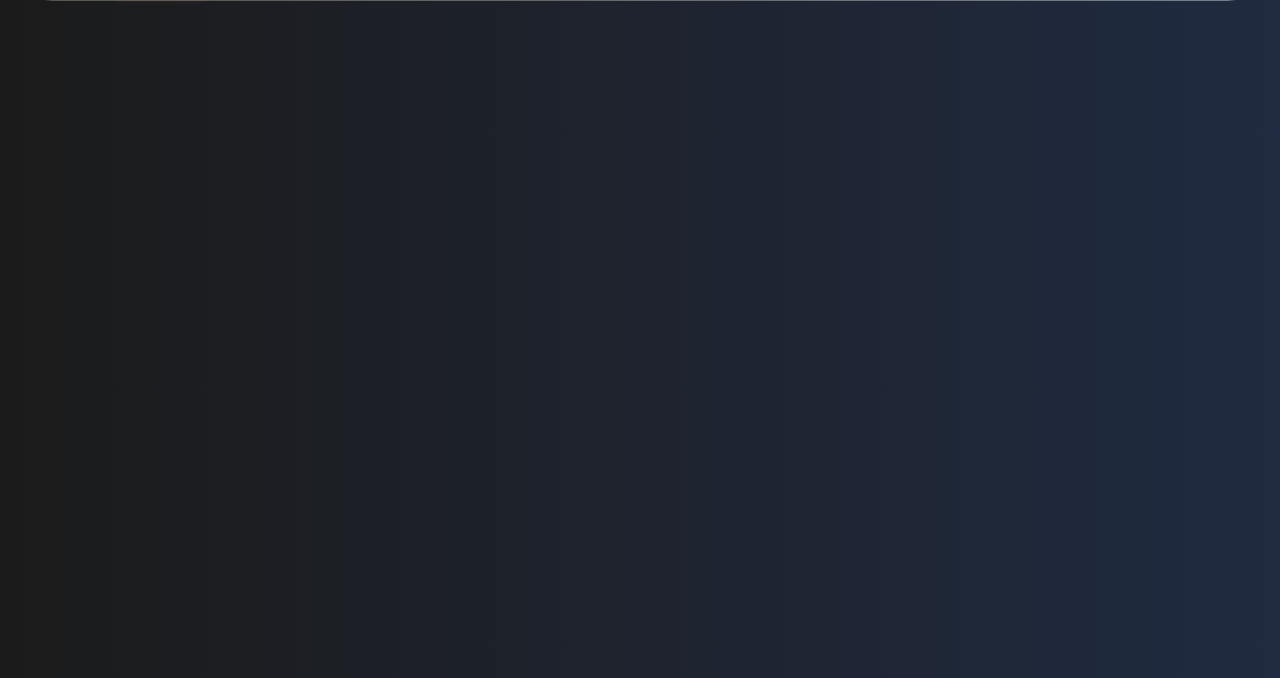
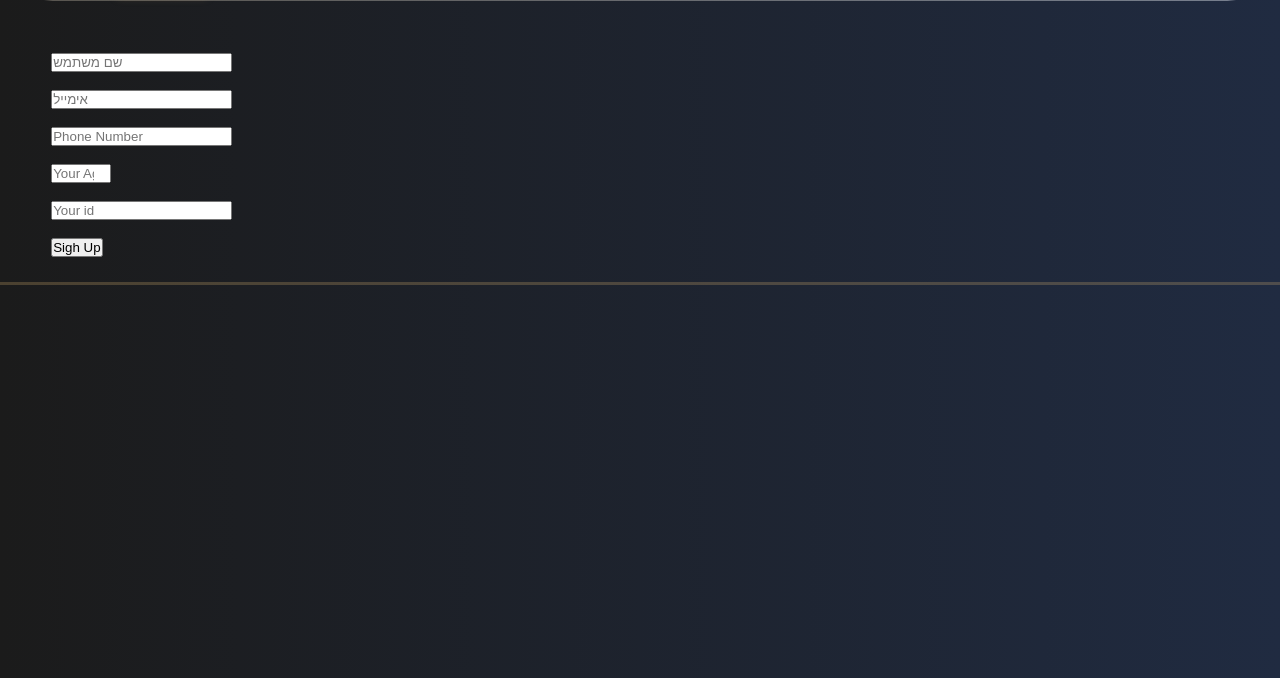
Before and after one commit to guypeleg2010-wq/web_project_peleg_guy, a plain HTML site: page contact.html in a window 1280 px wide. Shown: the part 122-800 px from the top of the page. Drawn offline with Linux system fonts and the light colour scheme.

Commit message:
Task4. Contact form

```diff
--- a/contact.html
+++ b/contact.html
@@ -22,7 +22,26 @@
         <a class="btn" href="https://youtu.be/xvFZjo5PgG0?si=X5YwwtDAgkjUwF-B" target="_blank">Login</a>
     </header>
 
-    <main>
+<main>
+
+    <section class="section_1">
+        <div class="container">
+            <div class="signup_wrap">
+                <form id="myForm">
+                    <input type="text" id="username" placeholder="שם משתמש"><br><br>
+                    <input type="email" id="email" placeholder="אימייל"><br><br>
+                    <input type="tel" id="telephone" placeholder="Phone Number"><br><br>
+                    <input type="number" id="age" placeholder="Your Age" min="0" max="120" step="1"><br><br>
+                    <input type="id" id="id" placeholder="Your id"><br><br>
+                    <button type="button" onclick="verifyuser()" id="sighUpButton">Sigh Up</button>
+                </form>
+
+
+
+            </div>
+        </div>
+    </section>
+
 
     </main>
 
@@ -31,7 +50,7 @@
             <img src="img/footer/instagram.png" alt="instagram" />
             <img src="img/footer/twitter.png" alt="twitter" />
             <img src="img/footer/facebook.png" alt="facebook" />
-            <img src="img/footer/whatsapp.png" alt="whatsapp" />
+            <img src="img/footer/whatsapp.png" alt="whatllsapp" />
             <img src="img/footer/youtube.png" alt="youtube" />
         </div>
 
@@ -49,6 +68,6 @@
             <p id="right">© 2025 My Website. All rights reserved.</p>
         </div>
     </footer>
-
+    <script src="js.js"></script>
 </body>
 </html>
--- a/js.js
+++ b/js.js
@@ -1,9 +1,61 @@
-// JavaScript source code
-function personalname() {
-    let name = prompt('enter your name', "jony sins")
-    console.log(name)
+
+
+function verifyuser() {
+
+        let flag = true
+    let username = document.querySelector('#username').value
+    let email = document.querySelector('#email').value
+    let telephone = document.querySelector('#telephone').value
+    let id = document.querySelector('#id').value
+    let age = Number(document.querySelector('#age').value)
+
+
+    if (age < 18 || age > 120)
+    {
+        alert('גילך לא מתאים!')
+        flag = false
+        return
+    }
+
+    if (id.length != 9)
+    {
+        alert('תעודת זהות שגויה!')
+        flag = false
+        return
+
+    }
+
+    const emailPattern = /^[^\s@]+@[^\s@]+\.[^\s@]+$/;
+    if (!emailPattern.test(email))
+    {
+        alert("כתובת אימייל לא חוקית");
+        flag = false
+        return
+    }
+
+    if (telephone.length != 10)
+    {
+        alert('מספר טלפון לא מזוהה!')
+        flag = false
+        return
+    }
+
+    if (username.length < 5)
+    {
+        alert('אורך שם משתמש חייב להיות גדול מ-5!')
+        flag = false
+        return
+    }
+
+    if (flag)
+    {
+        alert('ההרשמה בוצעה בהצלחה!')
+        console.log({
+            username: username,
+            email: email,
+            telephone: telephone,
+            id: id,
+            age: age
+        });
+};
 }
-
-function name() {
-    let isname = confirm("are yourr realy" + name)
-}
```
